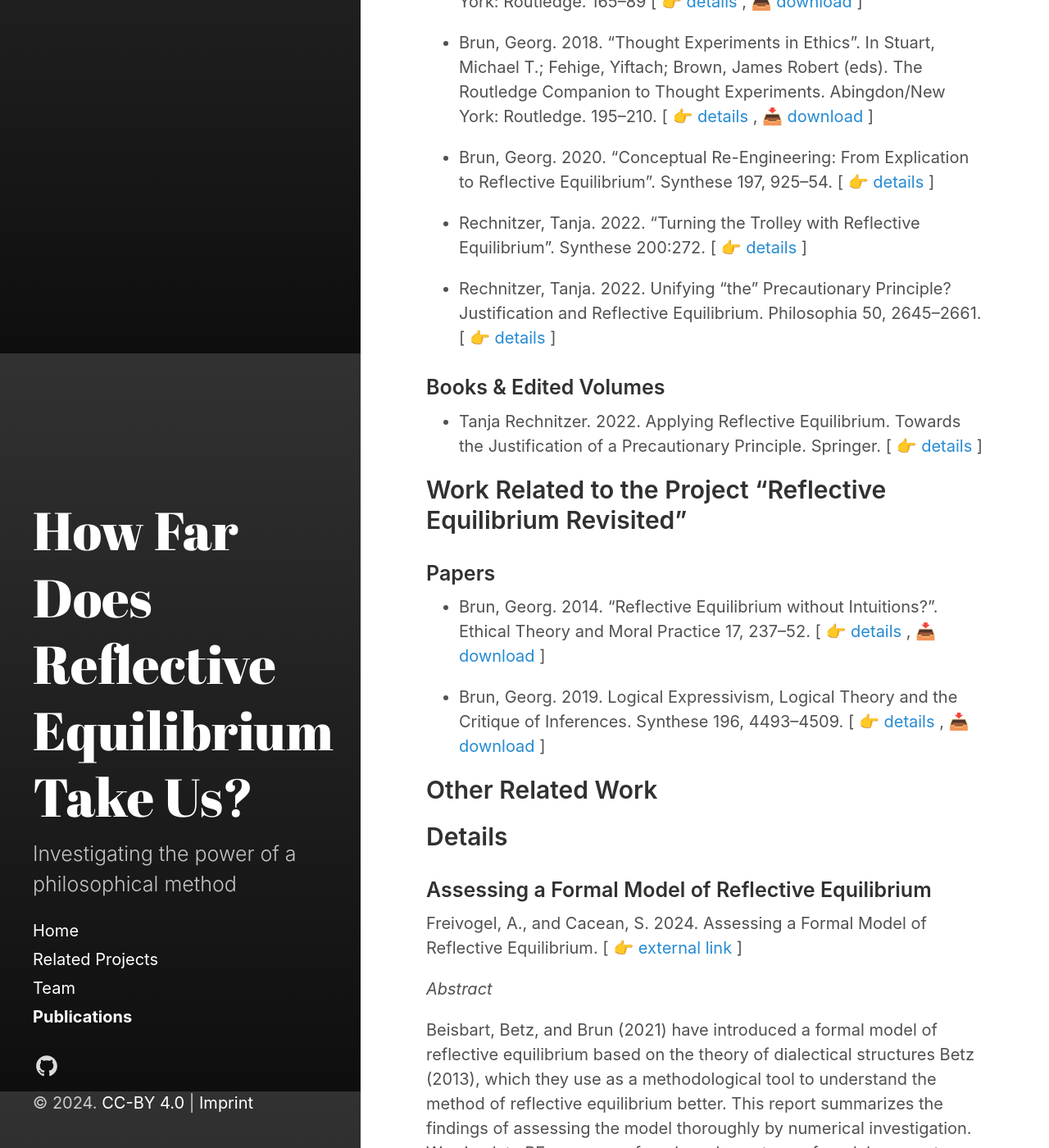
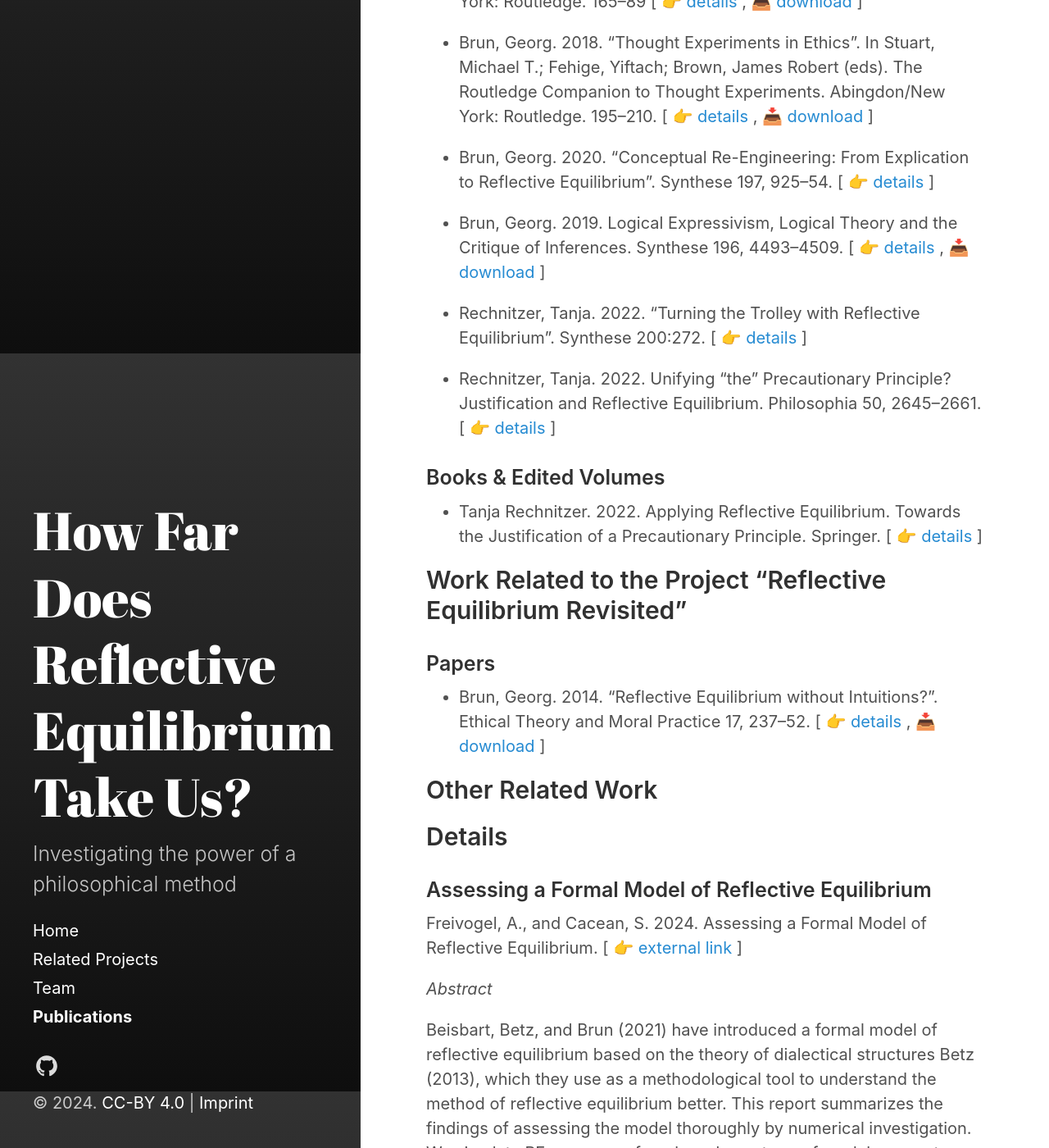
Before and after one commit to re-models/re-models.github.io, a Jekyll site: the page built from publications.md, in a window 1280 px wide and 1400 px high, scrolled down 2269 px. Shown: the whole window at 82% size. Built offline with Jekyll 4.4.1, drawn with Linux system fonts in a browser that asks for light colours; part of the change alters nothing that is shown.

```diff
--- a/_data/publications.yml
+++ b/_data/publications.yml
@@ -158,7 +158,7 @@ publications:
     link: 'https://doi.org/10.1007/s11229-017-1662-y'
     download_link: 'https://georgbrun.ch/publications/Brun-LogicalExpressivismLogicalTheoryAndTheCritiqueOfInferences.pdf'
     type: 'paper'
-    project: 'revision'
+    project: 'reconception'
   - title: 'Turning the Trolley with Reflective Equilibrium'
     header_id: 'rechnitzer_turning_2022'
     citation: 'Rechnitzer, Tanja. 2022. “Turning the Trolley with Reflective Equilibrium”. Synthese 200:272.'
```
